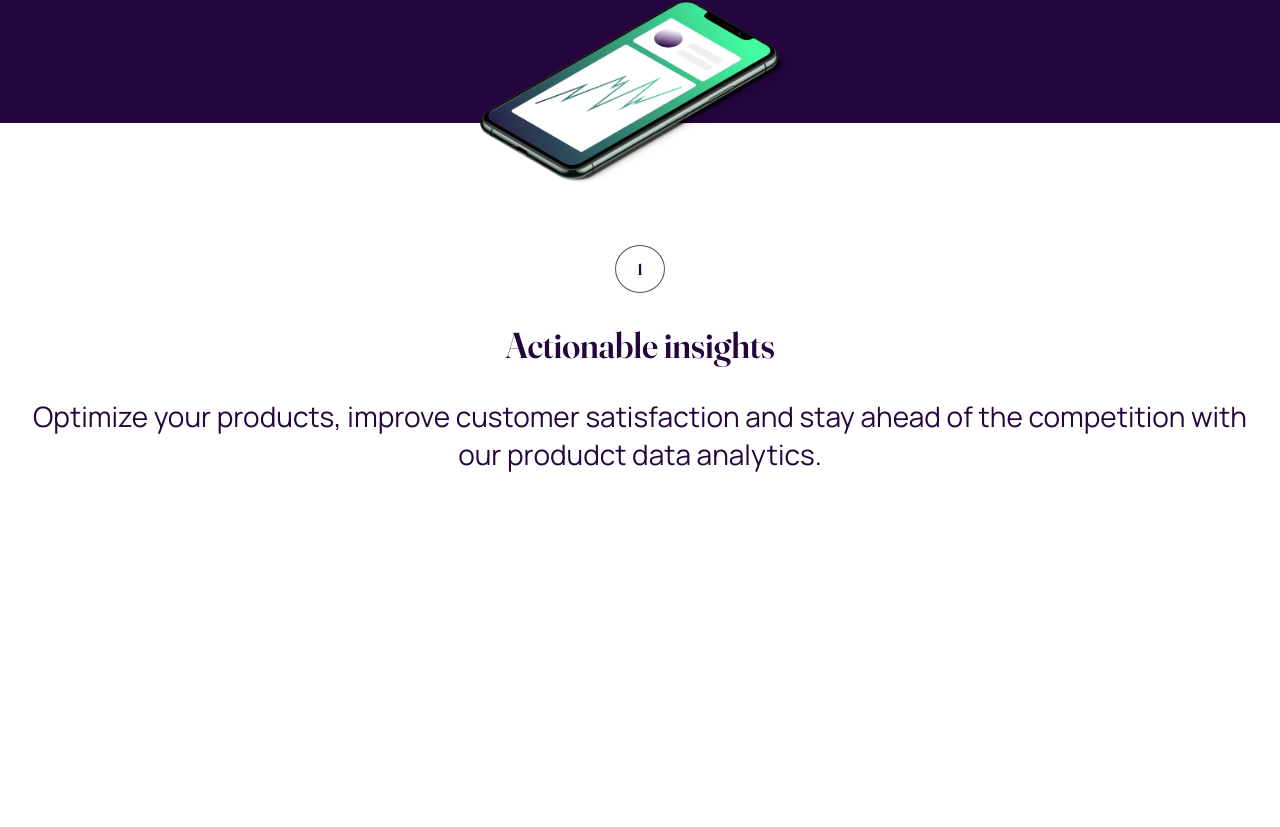
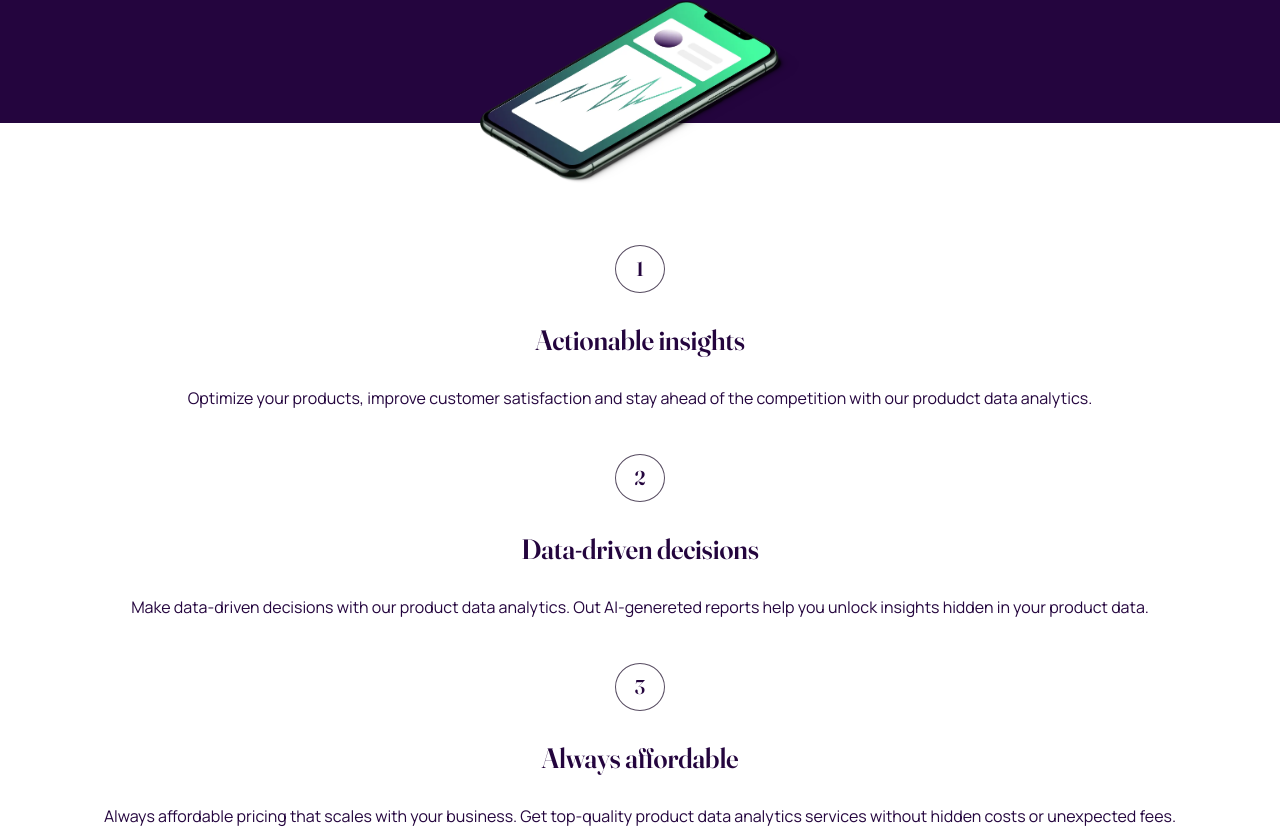
Before and after one commit to jcccc4/next_landing_page, a Next.js app: page / in a window 1280 px wide. Shown: the part 359-1186 px from the top of the page. Before the commit the page ends 832 px from the top, so only its background shows below. Built offline with nearby package versions, Linux system fonts and the light colour scheme.

Commit message:
Added description

```diff
--- a/pages/index.tsx
+++ b/pages/index.tsx
@@ -6,12 +6,10 @@ export default function Home() {
     <>
       <div className={styles.background} />
       <header className={styles.header}>
-        <Image
-          priority
+        <img
           className={styles.logo}
           src="/static/images/logo-light.svg"
-          height={24.61}
-          width={95.76}
+
           alt="Logo"
         />
         <div className={styles.header_text}>Apply for access</div>
@@ -41,6 +39,24 @@ export default function Home() {
             of the competition with our produdct data analytics.
           </div>
         </div>
+        <div className={styles.description}>
+          <div className={styles.number}>2</div>
+          <div className={styles.description_item}>Data-driven decisions</div>
+          <div className={styles.description_paragraph}>
+            Make data-driven decisions with our product data analytics. Out
+            AI-genereted reports help you unlock insights hidden in your product
+            data.
+          </div>
+        </div>
+        <div className={styles.description}>
+          <div className={styles.number}>3</div>
+          <div className={styles.description_item}>Always affordable</div>
+          <div className={styles.description_paragraph}>
+            Always affordable pricing that scales with your business. Get
+            top-quality product data analytics services without hidden costs or
+            unexpected fees.
+          </div>
+        </div>
       </section>
     </>
   );
--- a/styles/Home.module.css
+++ b/styles/Home.module.css
@@ -20,7 +20,10 @@
   text-underline-offset: 7px;
   color: white;
 }
-
+.tailored {
+  text-decoration: underline #44ffa1 0.2rem;
+  text-underline-offset: 7px;
+}
 .section {
   padding: 54px 0px;
   color: white;
@@ -45,15 +48,18 @@
   display: block;
   margin-left: auto;
   margin-right: auto;
-
+  width: 320px;
+  height: 184px;
 }
 
-.characteristics{
+.characteristics {
   text-align: center;
   padding: 60px 16px 0px;
-
+  display: flex;
+  flex-direction: column;
+  gap: 45px;
 }
-.description{
+.description {
   display: flex;
   flex-direction: column;
   justify-content: center;
@@ -61,28 +67,31 @@
   display: flex;
   gap: 30px;
 }
-.number{
+.number {
   display: flex;
   justify-content: center;
   align-items: center;
   width: 48px;
   height: 46px;
   border-radius: 50%;
-  border: solid #584D62 1px;
+  border: solid #584d62 1px;
   font-family: "Fraunces 144pt";
+  font-size: 20px;
 }
 
-.description_item{
+.description_item {
   font-family: "Fraunces 144pt";
-  font-size: 36px;
+  font-size: 28px;
 }
 
-.description_paragraph{
+.description_paragraph {
   font-family: "Manrope Regular";
-  font-size: 28px;
-
+  font-size: 16px;
 }
-
+.logo {
+  height: 24.61px;
+  width: 95.76px;
+}
 @media only screen and (min-width: 768px) {
   .header {
     padding: 32px 39px 0px;
```
